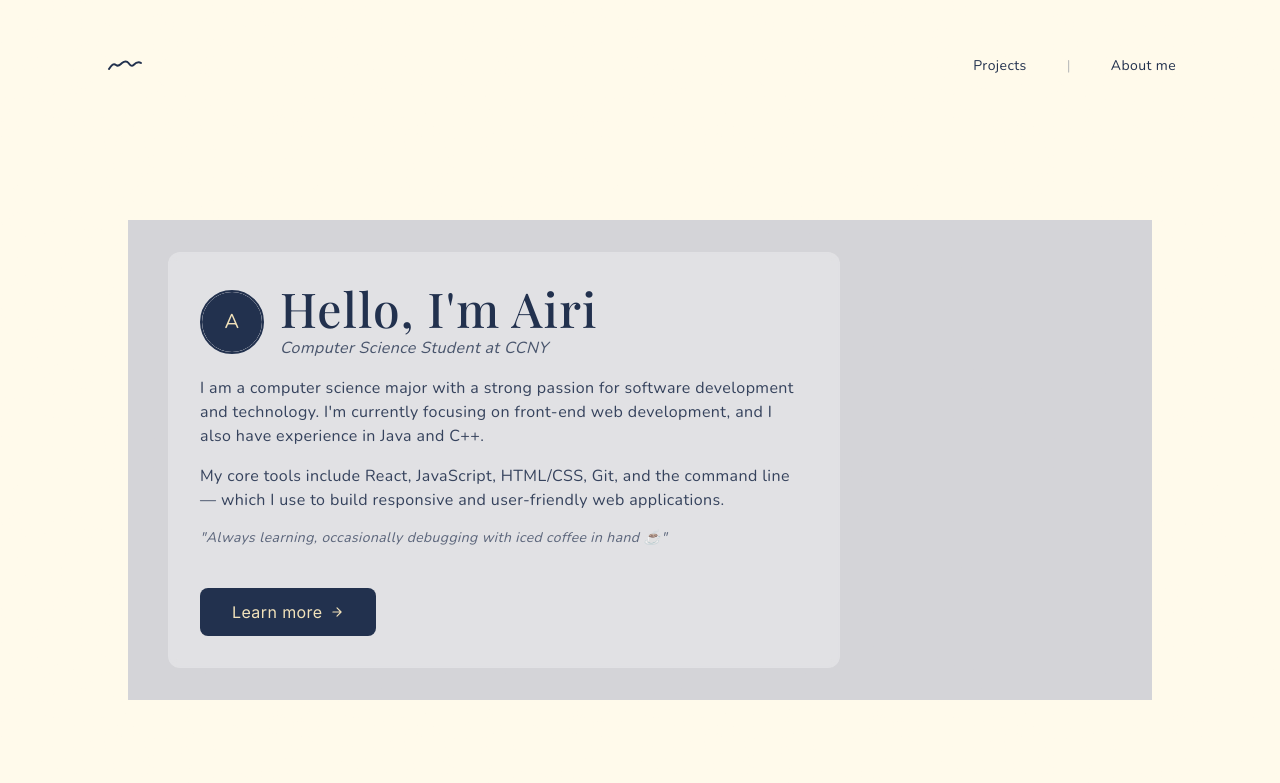
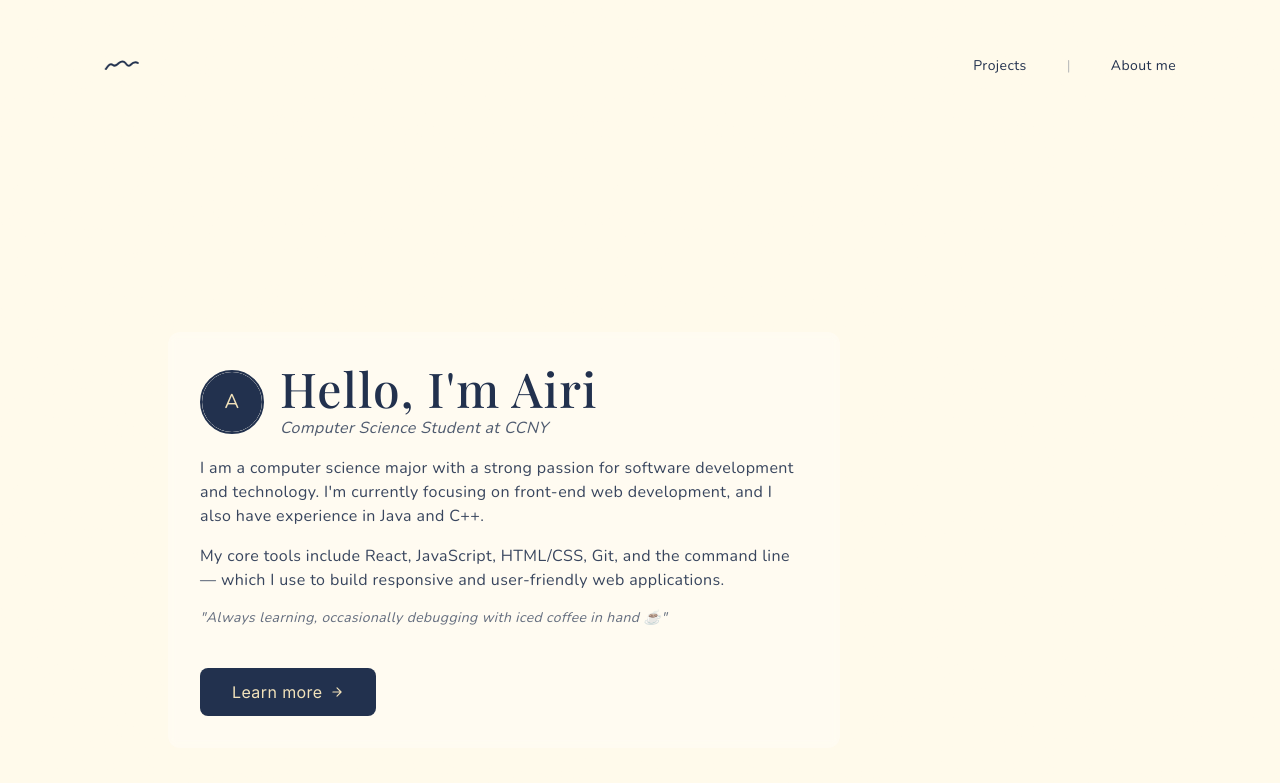
Before and after one commit to AiriYX/portfolio, a React (Vite) app: page / in a window 1280 px wide. Shown: the top 783 px of the page. Built offline with nearby package versions, Linux system fonts and the light colour scheme.

Commit message:
Reverted to commit 9f9626d7c41ac1d27e0bac3f282729ceabbe0371

```diff
--- a/src/components/Hero.tsx
+++ b/src/components/Hero.tsx
@@ -1,29 +1,35 @@
+
 import React, { useEffect, useRef } from 'react';
 import { Link } from 'react-router-dom';
 import { Avatar, AvatarFallback, AvatarImage } from './ui/avatar';
+
 const Hero: React.FC = () => {
   const parallaxRef = useRef<HTMLDivElement>(null);
+
   useEffect(() => {
     const handleScroll = () => {
       if (parallaxRef.current) {
         const scrollPosition = window.scrollY;
-        parallaxRef.current.style.transform = `translateY(${scrollPosition * 0.3}px)`;
+        parallaxRef.current.style.transform = `translateY(${scrollPosition * 0.4}px)`;
       }
     };
+
     window.addEventListener('scroll', handleScroll);
-    handleScroll(); // Apply initial transform on component mount
-
     return () => window.removeEventListener('scroll', handleScroll);
   }, []);
-  return <section className="bg-zinc-300">
-      <div ref={parallaxRef} className="absolute inset-0 -z-10" style={{
-      backgroundImage: 'url("/lovable-uploads/c035af35-ca2c-499e-bbe9-8d5d24d2fdc7.png")',
-      backgroundSize: 'cover',
-      backgroundPosition: 'center',
-      backgroundRepeat: 'no-repeat',
-      opacity: 0.9,
-      filter: 'blur(6px) brightness(1.1)'
-    }} />
+
+  return (
+    <section className="relative overflow-hidden pt-20 pb-24">
+      <div
+        ref={parallaxRef}
+        className="absolute inset-0 -z-10 bg-soft-wheat opacity-70"
+        style={{
+          backgroundImage: 'url("/lovable-uploads/c035af35-ca2c-499e-bbe9-8d5d24d2fdc7.png")',
+          backgroundSize: 'cover',
+          backgroundPosition: 'center',
+          filter: 'blur(8px) brightness(1.2)'
+        }}
+      />
       <div className="section-container relative z-10">
         <div className="max-w-2xl backdrop-blur-sm bg-white/30 p-8 rounded-xl">
           <div className="flex items-center gap-4 mb-4">
@@ -53,15 +59,20 @@ const Hero: React.FC = () => {
             </p>
           </div>
           <div className="mt-10">
-            <Link to="/about" className="bg-navy hover:bg-navy/80 text-wheat font-sans px-8 py-3 rounded-lg transition-all transform hover:scale-105 hover:shadow-md duration-300 flex items-center gap-2 w-fit">
+            <Link
+              to="/about"
+              className="bg-navy hover:bg-navy/80 text-wheat font-sans px-8 py-3 rounded-lg transition-all transform hover:scale-105 hover:shadow-md duration-300 flex items-center gap-2 w-fit"
+            >
               Learn more
               <svg width="14" height="14" viewBox="0 0 24 24" fill="none" xmlns="http://www.w3.org/2000/svg">
-                <path d="M5 12H19M19 12L12 5M19 12L12 19" stroke="currentColor" strokeWidth="2" strokeLinecap="round" strokeLinejoin="round" />
+                <path d="M5 12H19M19 12L12 5M19 12L12 19" stroke="currentColor" strokeWidth="2" strokeLinecap="round" strokeLinejoin="round"/>
               </svg>
             </Link>
           </div>
         </div>
       </div>
-    </section>;
+    </section>
+  );
 };
+
 export default Hero;
```
